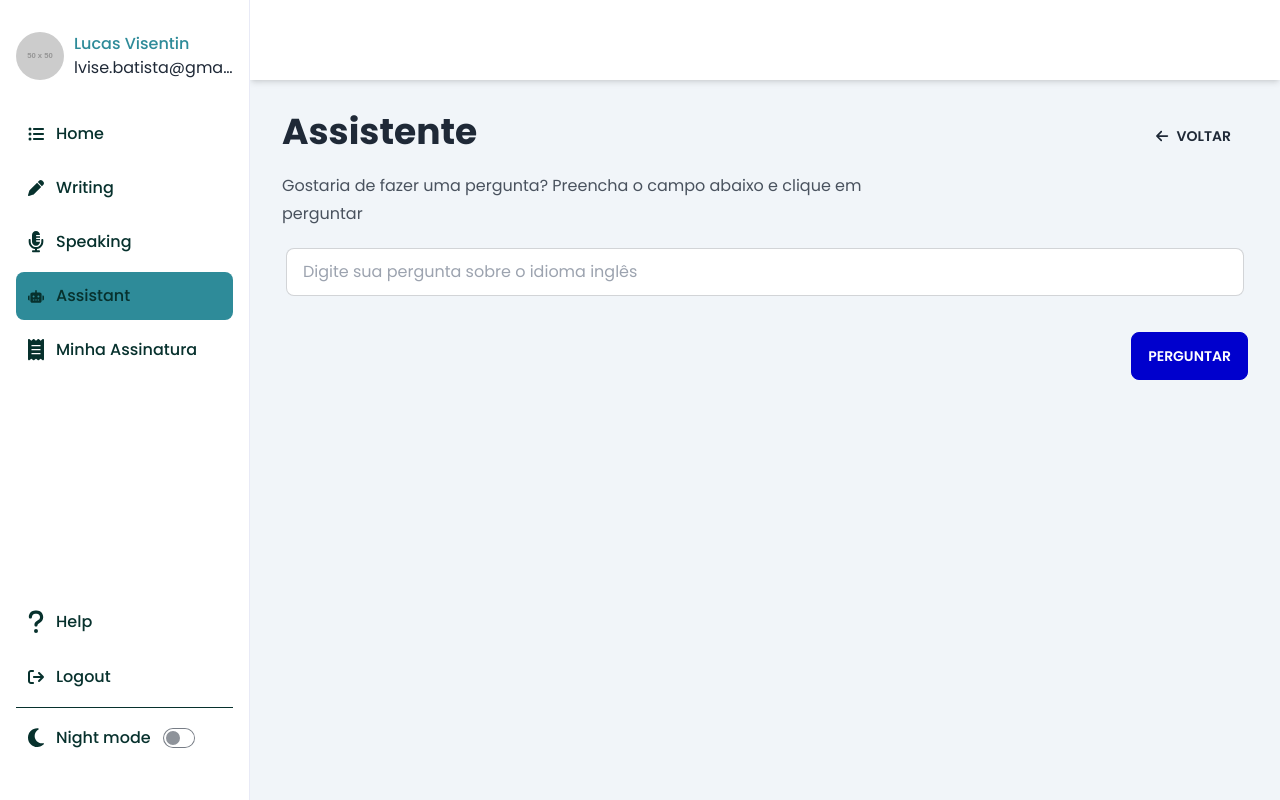
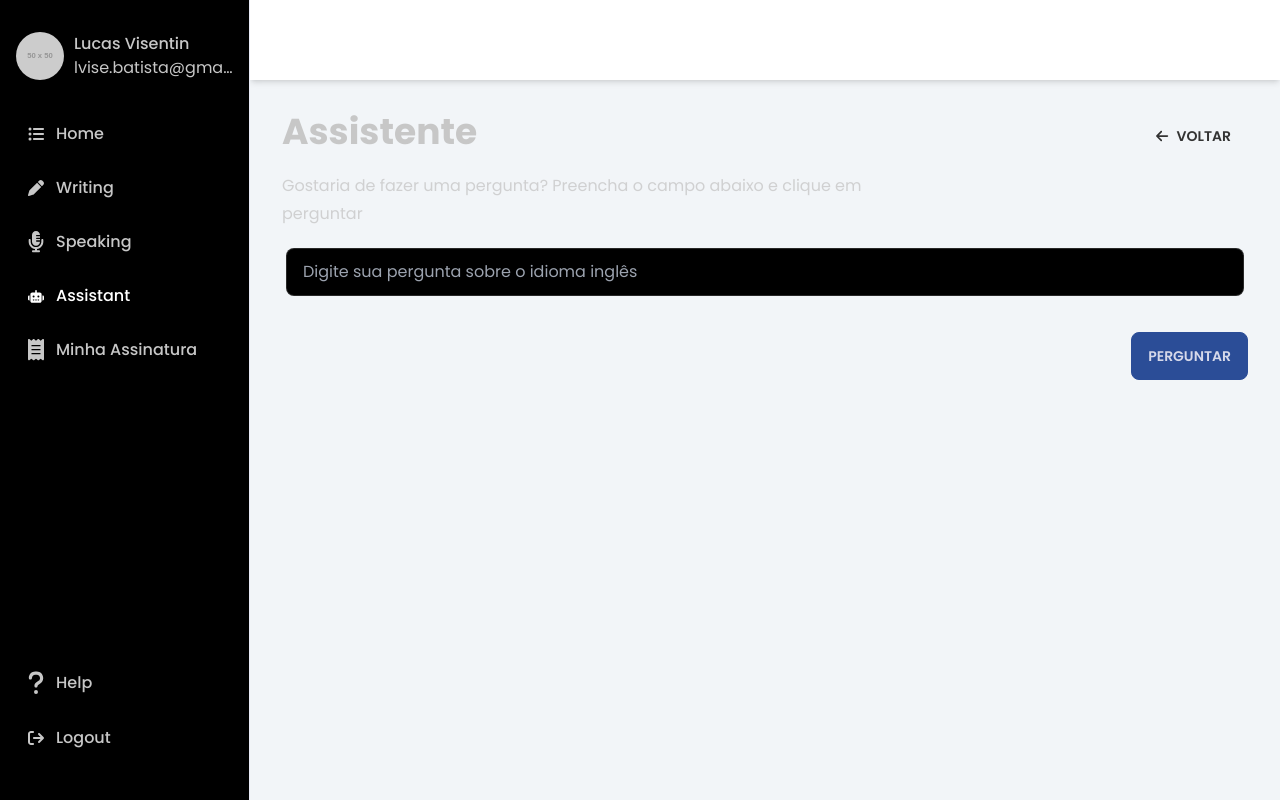
Before and after one commit to lvisentin/english-helper-front, a Next.js app: page /internal/assistant in a window 1280 px wide. Built offline with nearby package versions, Linux system fonts and the light colour scheme; no server answers.

Commit message:
fix: doing changes to the theme

```diff
--- a/app/internal/layout.tsx
+++ b/app/internal/layout.tsx
@@ -14,7 +14,7 @@ const InternalLayout: React.FC<IInternalLayout> = ({ children }) => {
       </Head>
       <div className={`main flex flex-row h-full w-full`}>
         <Sidebar />
-        <main className={'p-8 flex-grow bg-slate-100'}>{children}</main>
+        <main className={'p-8 flex-grow bg-default'}>{children}</main>
       </div>
     </>
   );
--- a/components/Sidebar/Sidebar.module.scss
+++ b/components/Sidebar/Sidebar.module.scss
@@ -1,4 +1,5 @@
-$white: hsl(var(--ac));
+$text-color: hsl(var(--ac));
+$white: #fff;
 $sidebar-blue: hsl(var(--p));
 $active-bg: hsl(var(--a));
 $sidebar-border: hsl(var(--s));
@@ -75,13 +76,13 @@ $sidebar-background: hsl(var(--b1));
   .icon {
     width: 16px;
     height: auto;
-    color: $white;
+    color: $text-color;
   }
 
   span {
     font-size: 16px;
     font-weight: 500;
-    color: $white;
+    color: $text-color;
   }
 }
 
@@ -89,10 +90,6 @@ $sidebar-background: hsl(var(--b1));
   &:hover {
     background-color: transparent;
   }
-}
-
-.navFooter ul {
-  border-bottom: 1px solid $white;
 }
 
 @media only screen and (max-width: theme('screens.md')) {
--- a/components/Sidebar/Sidebar.tsx
+++ b/components/Sidebar/Sidebar.tsx
@@ -5,7 +5,6 @@ import {
   faArrowRightFromBracket,
   faListUl,
   faMicrophoneLines,
-  faMoon,
   faPen,
   faQuestion,
   faReceipt,
@@ -120,7 +119,7 @@ const Sidebar: React.FC = () => {
           </li>
         </ul>
 
-        <li className={`${styles.footerItem} ${styles.nightMode}`}>
+        {/* <li className={`${styles.footerItem} ${styles.nightMode}`}>
           <FontAwesomeIcon icon={faMoon} className={styles.icon} />
           <span>Night mode</span>
           <input
@@ -128,7 +127,7 @@ const Sidebar: React.FC = () => {
             type="checkbox"
             className="toggle toggle-sm hidden md:block"
           />
-        </li>
+        </li> */}
       </div>
     </nav>
   );
--- a/tailwind.config.js
+++ b/tailwind.config.js
@@ -18,6 +18,19 @@ module.exports = {
         'gradient-conic':
           'conic-gradient(from 180deg at 50% 50%, var(--tw-gradient-stops))',
       },
+
+      typography: {
+        h1: {
+          css: {
+            color: '#333',
+          },
+        },
+        p: {
+          css: {
+            color: '#333',
+          },
+        },
+      },
     },
   },
   plugins: [require('@tailwindcss/typography'), require('daisyui')],
@@ -25,29 +38,23 @@ module.exports = {
     themes: [
       {
         light: {
-          ...require('daisyui/src/theming/themes')['[data-theme=light]'],
-          primary: 'mediumblue',
-          secondary: '#e0e7ff',
-          accent: '#2e8a99',
-          accentContent: '#e8eaf6',
-          '.btn-primary': {
-            color: '#fff',
-            backgroundColor: 'mediumblue',
-            borderColor: 'mediumblue',
-          },
-          '.btn-secondary': {
-            color: 'mediumblue',
-            backgroundColor: '#fff',
-            borderColor: 'mediumblue',
-          },
-          '.btn-secondary:hover': {
-            backgroundColor: 'mediumblue',
-            color: '#fff',
-            borderColor: '#fff',
+          primary: '#2B4E99',
+          secondary: '#4D9966',
+          accent1: '#CC7A00',
+          accent2: '#CC224D',
+          background: '#21293D',
+          text: '#F2F5F8',
+          link: '#82AAFF',
+          success: '#00A550',
+          warning: '#DAAA00',
+          error: '#FF1A4D',
+          '.bg-default': {
+            backgroundColor: '#F2F5F8',
+            color: '#333333',
           },
         },
       },
-      'dark',
+      // 'dark',
     ],
   },
 };
```
